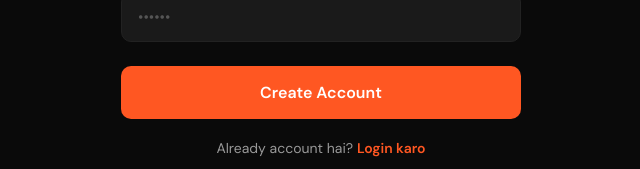
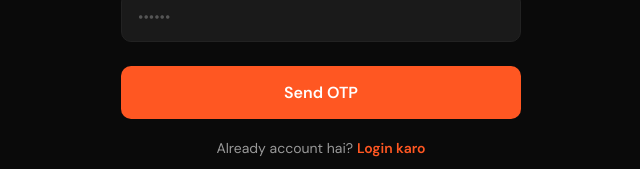
Before and after one commit to AkshayDhankhar1/AtomPay, a React (Vite) app in the folder frontend/: page / in a window 1280 px wide. Both pictures are taken after a click on the element "Sign up karo". Shown: the part 572-741 px from the top of the page, without its empty margins (319-959 px from the left). Built offline with nearby package versions, Linux system fonts and the light colour scheme.

Commit message:
adding signup 2 factor auth

```diff
--- a/frontend/src/pages/Signup.jsx
+++ b/frontend/src/pages/Signup.jsx
@@ -3,11 +3,12 @@ import { api } from "../api";
 import "../styles/auth.css";
 
 export default function Signup({ onLogin, goToLogin }) {
-  const [form, setForm] = useState({ name: "", email: "", username: "", password: "", pin: "" });
+  const [form, setForm] = useState({ name: "", email: "", username: "", password: "", pin: "", otp: "" });
   const [error, setError] = useState("");
   const [loading, setLoading] = useState(false);
+  const [otpSent, setOtpSent] = useState(false);
 
-  const handleSubmit = async () => {
+  const handleSendOTP = async () => {
     setError("");
     if (!form.name || !form.email || !form.username || !form.password || !form.pin)
       return setError("Fill all fields");
@@ -15,6 +16,26 @@ export default function Signup({ onLogin, goToLogin }) {
       return setError("PIN must be exactly 6 digits");
     if (form.password.length < 8)
       return setError("Password must be at least 8 characters");
+
+    setLoading(true);
+    try {
+      await api("/auth/send-signup-otp", {
+        method: "POST",
+        body: JSON.stringify({ email: form.email }),
+      });
+      setOtpSent(true);
+    } catch (err) {
+      setError(err.message || "Failed to send OTP");
+    } finally {
+      setLoading(false);
+    }
+  };
+
+  const handleSubmit = async () => {
+    setError("");
+    if (form.otp.length !== 6 || !/^\d{6}$/.test(form.otp))
+      return setError("OTP must be exactly 6 digits");
+
     setLoading(true);
     try {
       const data = await api("/auth/signup", {
@@ -23,7 +44,7 @@ export default function Signup({ onLogin, goToLogin }) {
       });
       onLogin(data.accessToken, data.refreshToken, data.user);
     } catch (err) {
-      setError(err.message);
+      setError(err.message || "Signup failed");
     } finally {
       setLoading(false);
     }
@@ -42,6 +63,8 @@ export default function Signup({ onLogin, goToLogin }) {
         <p className="auth-subtitle">₹5,000 signup bonus ke saath shuru karo</p>
 
         <div className="auth-form">
+          {!otpSent ? (
+            <>
               {[
                 { key: "name", label: "Full Name", placeholder: "Akshy Dhankhar", type: "text" },
                 { key: "email", label: "Email", placeholder: "you@example.com", type: "email" },
@@ -63,9 +86,30 @@ export default function Signup({ onLogin, goToLogin }) {
 
               {error && <div className="auth-error">{error}</div>}
 
+              <button className="auth-btn" onClick={handleSendOTP} disabled={loading}>
+                {loading ? <span className="spinner" /> : "Send OTP"}
+              </button>
+            </>
+          ) : (
+            <>
+              <div className="input-group">
+                <label>Enter OTP Code</label>
+                <input
+                  type="text"
+                  placeholder="6 digit OTP from your email"
+                  value={form.otp}
+                  onChange={f("otp")}
+                  maxLength={6}
+                />
+              </div>
+
+              {error && <div className="auth-error">{error}</div>}
+
               <button className="auth-btn" onClick={handleSubmit} disabled={loading}>
                 {loading ? <span className="spinner" /> : "Create Account"}
               </button>
+            </>
+          )}
 
           <p className="auth-switch">
             Already account hai?{" "}
```
Also changed, not shown: 1 other file (tests, documents, lock files or other folders). Lines whose indentation alone changed are shown as unchanged.
